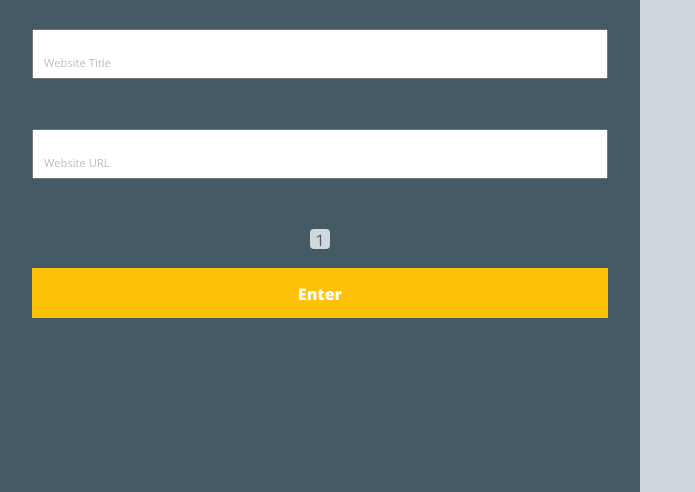
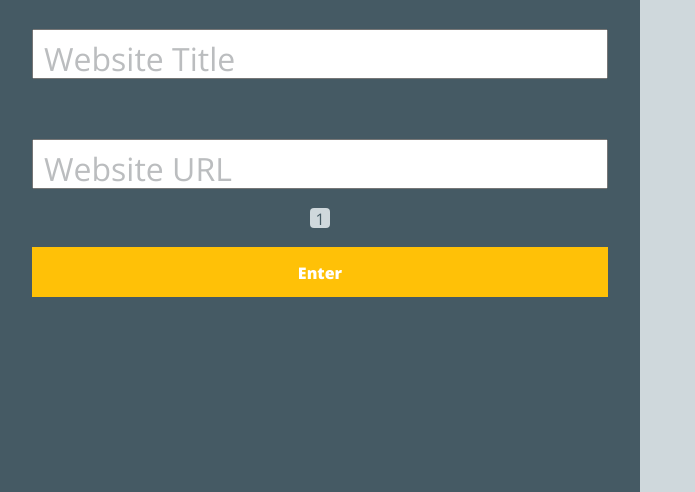
Before and after one commit to JesseMcBrennan/linked-list, a plain HTML site: page index.html in a window 1280 px wide. Shown: the part 308-800 px from the top of the page, without its empty margins (0-695 px from the left). Drawn offline with nearby package versions, Linux system fonts and the light colour scheme.

Commit message:
Add fix for CSS sizing on inputs

```diff
--- a/script.js
+++ b/script.js
@@ -23,7 +23,7 @@ var $outputURL = $('#url-input');
 
 $('#enter').on('click', function() {
  prependCard();
- //isWebsiteValid();
+ isWebsiteValid();
  var outputTitle = $('#title-input').val();
  $('.output-title').text(outputTitle);
  var outputURL = $('#url-input').val();
--- a/styles.css
+++ b/styles.css
@@ -61,7 +61,6 @@ img {
   width: 15%;
   margin-left: 13px;
   margin-right: 5px;
-
 }
 
 a {
@@ -90,15 +89,16 @@ hr {
   margin-bottom: 50px;
   width: 90%;
   height: 50px;
-  font-size: 140%;
+  font-size: 2em;
   padding-top: 10px;
+  padding-bo
   color: rgb(187,189,191);
   padding-left: 10px;
   border-width: 2px solid rgb(187,189,191);
 }
 
 input::placeholder {
-  font-size: 50%;
+  font-size: 1em;
   line-height: 2.5;
   color: rgb(187,189,191);
 }
@@ -125,6 +125,14 @@ input:focus {
 
 button:focus {
   outline: none;
+}
+
+#title-input {
+  margin-bottom: 60px;
+}
+
+#url-input {
+  margin-bottom: 19px;
 }
 
 #delete-button {
@@ -157,6 +165,7 @@ button:focus {
   margin-bottom: 3%;
   margin-top: 3%;
   border-radius: 20%;
+  margin-top: 5px;
 }
 
 #enter:hover {
```
